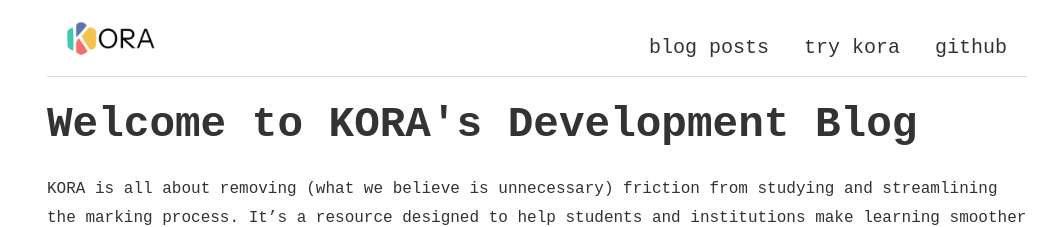
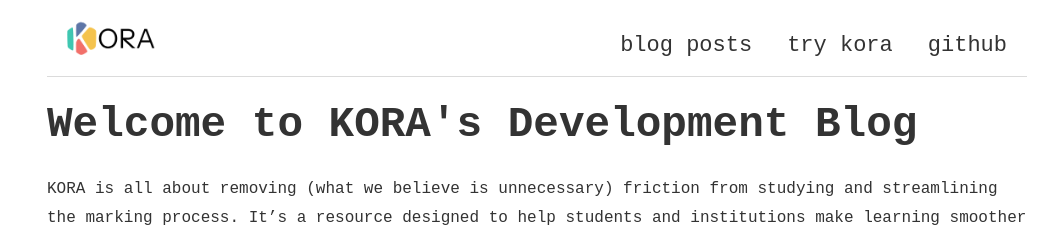
Before and after one commit to kora-edu/kora-edu.github.io, a Jekyll site: the page built from index.html, in a window 1280 px wide. Shown: the top 227 px of the page, without its empty margins (103-1161 px from the left). Built offline with Jekyll 4.4.1, drawn with Linux system fonts in a browser that asks for light colours; the list of posts is cut into pages by our own code.

Commit message:
navbar font size increased

```diff
--- a/_includes/announcements.html
+++ b/_includes/announcements.html
@@ -1,4 +1,4 @@
-## Recent Updates (November 30, 2024)
+## Weekly Meeting Updates (November 30, 2024)
 
     - **Frontend Progress:** Completed first BIG iteration.
     - **Issue Resolved:** Identified eos token problem (Qwen dev issue). Testing on a new container post-Monday.
--- a/_sass/layout.scss
+++ b/_sass/layout.scss
@@ -50,7 +50,7 @@
   a {
     text-decoration: none; /* Remove underline from links */
     color: $text-color; /* Default color for links */
-    font-size: 20px; /* Adjust font size */
+    font-size: 22px; /* Adjust font size */
     font-weight: 220; /* Slightly bold for readability */
 
     &:hover {
```
